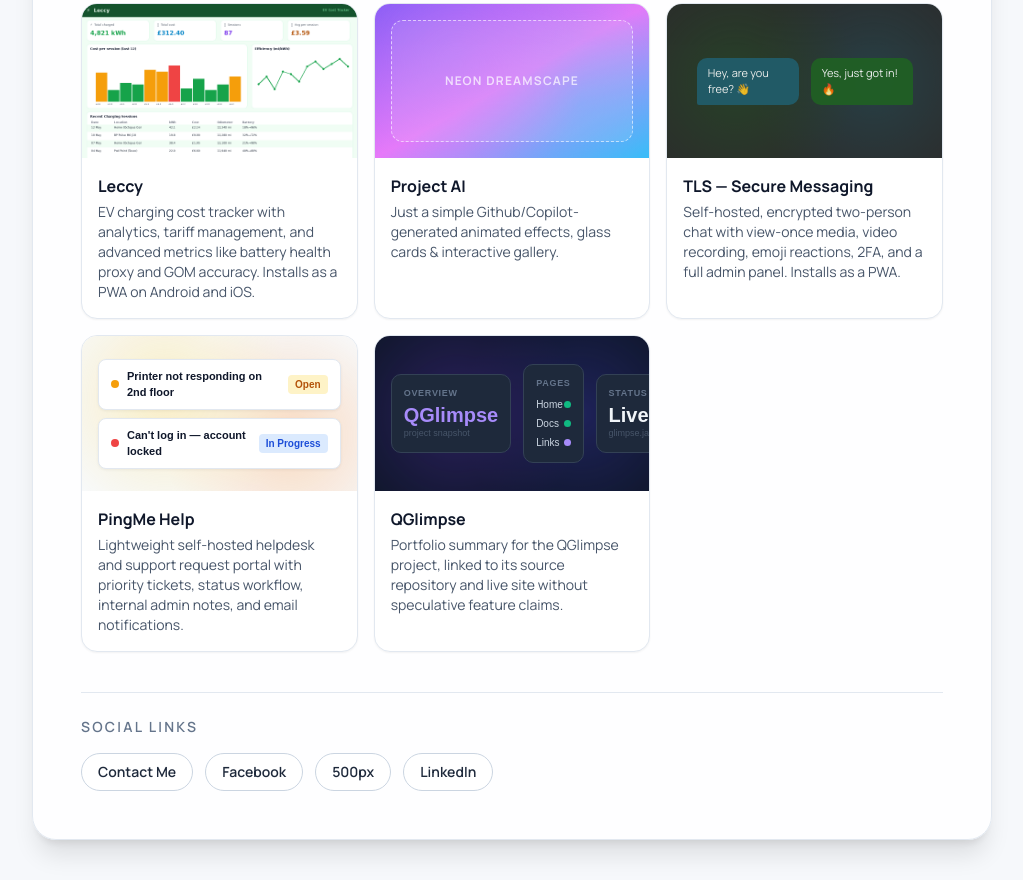
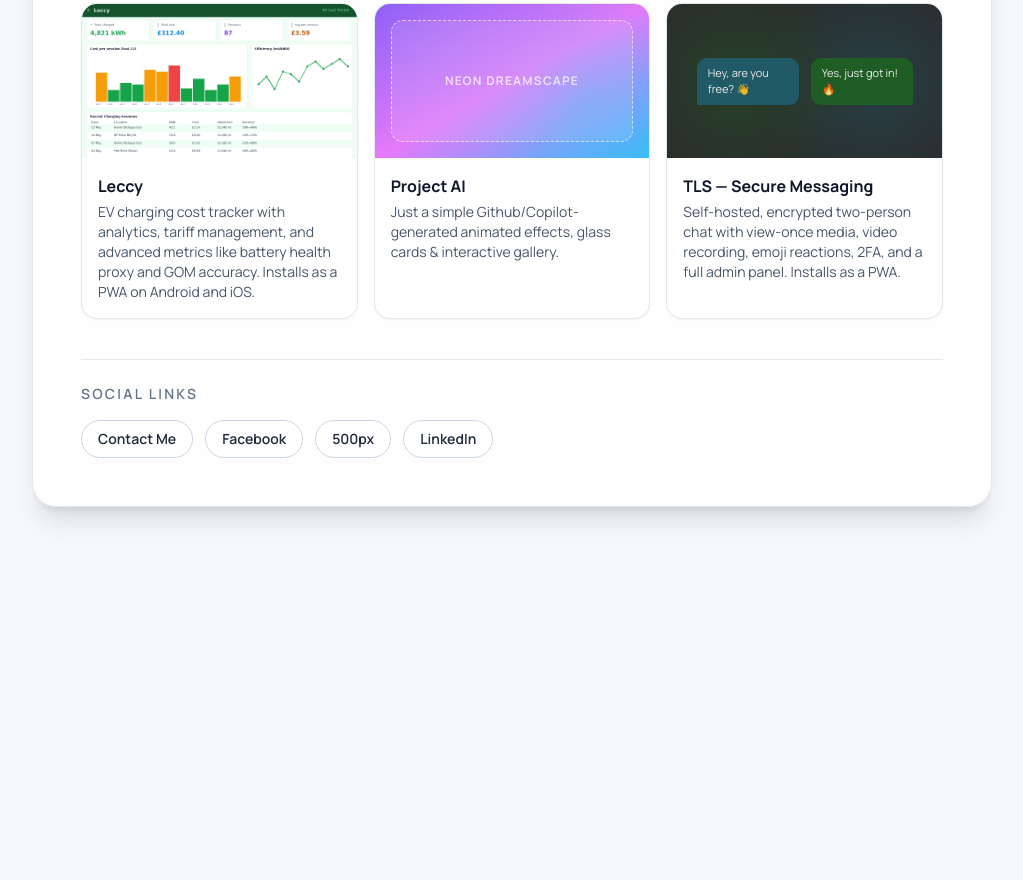
Before and after one commit to jamesjhs/jahosi, a website: page public/index.html in a window 1280 px wide. Shown: the part 999-1879 px from the top of the page, without its empty margins (128-1151 px from the left). After the commit the page ends 1546 px from the top, so only its background shows below. Drawn offline with nearby package versions, Linux system fonts and the light colour scheme.

Commit message:
Update index.html

```diff
--- a/public/index.html
+++ b/public/index.html
@@ -134,57 +134,6 @@
           </div>
         </a>
 
-        <a href="portfolio/pingme-help.html" class="group overflow-hidden rounded-2xl border border-slate-200 bg-white shadow-sm transition hover:-translate-y-0.5 hover:shadow-lg">
-          <div class="aspect-video relative overflow-hidden bg-white" style="background:#f8fafc;">
-            <div class="absolute inset-0 opacity-30" style="background:radial-gradient(circle at 30% 40%,#fcd34d,transparent 60%),radial-gradient(circle at 75% 65%,#fb923c,transparent 55%)"></div>
-            <div class="absolute inset-0 p-4 flex flex-col justify-center gap-2" style="font-family:sans-serif;">
-              <div style="background:white; border:1px solid #e2e8f0; border-radius:8px; padding:8px 12px; display:flex; align-items:center; gap:8px; box-shadow:0 1px 3px rgba(0,0,0,0.06);">
-                <div style="width:8px; height:8px; border-radius:50%; background:#f59e0b; flex-shrink:0;"></div>
-                <span style="font-size:11px; color:#0f172a; font-weight:600; flex:1;">Printer not responding on 2nd floor</span>
-                <span style="background:#fef3c7; color:#b45309; border-radius:4px; padding:2px 7px; font-size:10px; font-weight:600;">Open</span>
-              </div>
-              <div style="background:white; border:1px solid #e2e8f0; border-radius:8px; padding:8px 12px; display:flex; align-items:center; gap:8px; box-shadow:0 1px 3px rgba(0,0,0,0.06);">
-                <div style="width:8px; height:8px; border-radius:50%; background:#ef4444; flex-shrink:0;"></div>
-                <span style="font-size:11px; color:#0f172a; font-weight:600; flex:1;">Can't log in — account locked</span>
-                <span style="background:#dbeafe; color:#1d4ed8; border-radius:4px; padding:2px 7px; font-size:10px; font-weight:600;">In Progress</span>
-              </div>
-            </div>
-          </div>
-          <div class="p-4">
-            <h2 class="font-bold text-slate-900">PingMe Help</h2>
-            <p class="mt-1 text-sm text-slate-600">Lightweight self-hosted helpdesk and support request portal with priority tickets, status workflow, internal admin notes, and email notifications.</p>
-          </div>
-        </a>
-
-        <a href="portfolio/qglimpse.html" class="group overflow-hidden rounded-2xl border border-slate-200 bg-white shadow-sm transition hover:-translate-y-0.5 hover:shadow-lg">
-          <div class="aspect-video relative overflow-hidden" style="background:#0f172a;">
-            <div class="absolute inset-0 opacity-25" style="background:radial-gradient(circle at 30% 50%,#7c3aed,transparent 60%),radial-gradient(circle at 75% 50%,#4f46e5,transparent 55%)"></div>
-            <div class="absolute inset-0 p-4 flex items-center gap-3" style="font-family:sans-serif;">
-              <div style="background:#1e293b; border-radius:10px; padding:12px; flex:1; border:1px solid #334155;">
-                <div style="font-size:9px; color:#64748b; font-weight:600; text-transform:uppercase; letter-spacing:0.08em; margin-bottom:4px;">Overview</div>
-                <div style="font-size:20px; font-weight:800; color:#a78bfa; line-height:1;">QGlimpse</div>
-                <div style="font-size:9px; color:#475569; margin-top:2px;">project snapshot</div>
-              </div>
-              <div style="background:#1e293b; border-radius:10px; padding:12px; flex:1; border:1px solid #334155;">
-                <div style="font-size:9px; color:#64748b; font-weight:600; text-transform:uppercase; letter-spacing:0.08em; margin-bottom:6px;">Pages</div>
-                <div style="display:flex; flex-direction:column; gap:4px;">
-                  <div style="display:flex; justify-content:space-between; align-items:center;"><span style="font-size:10px; color:#cbd5e1;">Home</span><span style="width:7px; height:7px; border-radius:50%; background:#10b981; display:inline-block;"></span></div>
-                  <div style="display:flex; justify-content:space-between; align-items:center;"><span style="font-size:10px; color:#cbd5e1;">Docs</span><span style="width:7px; height:7px; border-radius:50%; background:#10b981; display:inline-block;"></span></div>
-                  <div style="display:flex; justify-content:space-between; align-items:center;"><span style="font-size:10px; color:#cbd5e1;">Links</span><span style="width:7px; height:7px; border-radius:50%; background:#a78bfa; display:inline-block;"></span></div>
-                </div>
-              </div>
-              <div style="background:#1e293b; border-radius:10px; padding:12px; flex:1; border:1px solid #334155;">
-                <div style="font-size:9px; color:#64748b; font-weight:600; text-transform:uppercase; letter-spacing:0.08em; margin-bottom:4px;">Status</div>
-                <div style="font-size:20px; font-weight:800; color:#f1f5f9; line-height:1;">Live</div>
-                <div style="font-size:9px; color:#475569; margin-top:2px;">glimpse.jahosi.co.uk</div>
-              </div>
-            </div>
-          </div>
-          <div class="p-4">
-            <h2 class="font-bold text-slate-900">QGlimpse</h2>
-            <p class="mt-1 text-sm text-slate-600">Portfolio summary for the QGlimpse project, linked to its source repository and live site without speculative feature claims.</p>
-          </div>
-        </a>
       </div>
 
       <div class="mt-10 border-t border-slate-200 pt-6">
```
